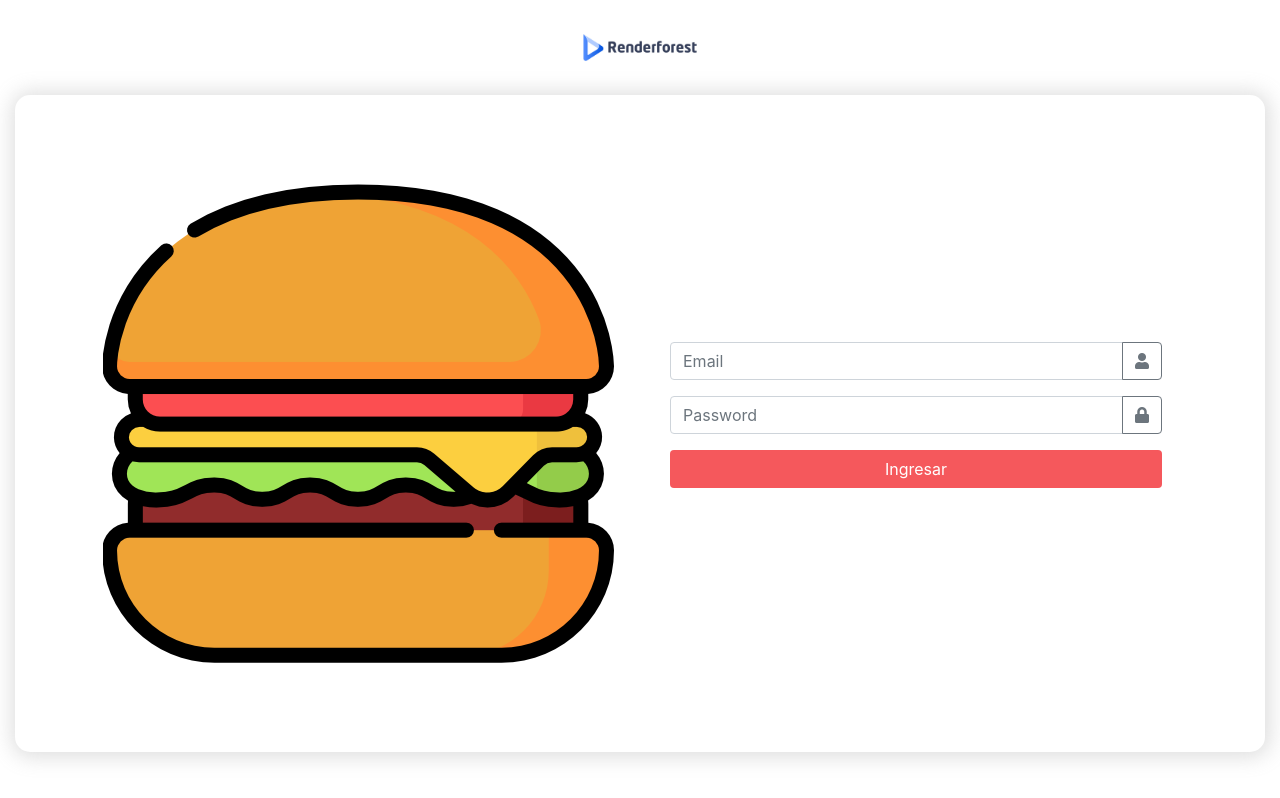
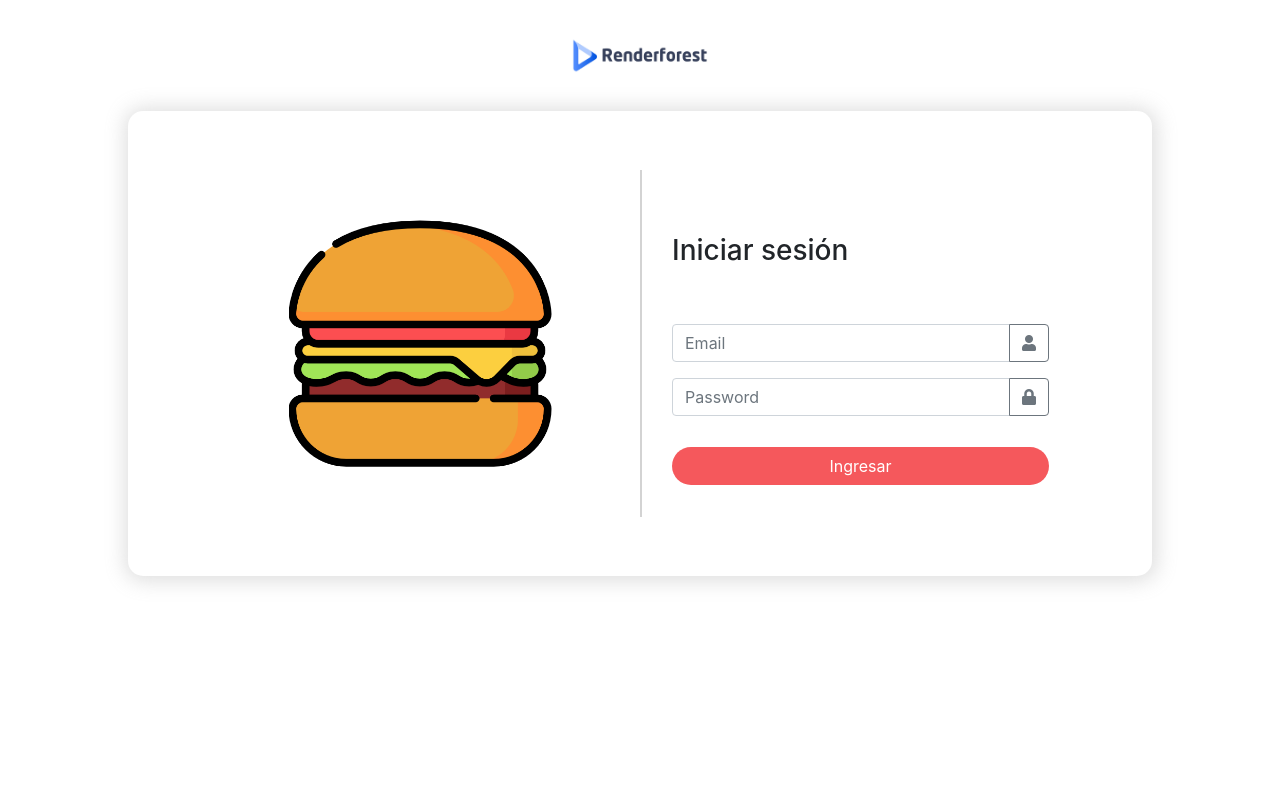
Before and after one commit to kathmontalvo/Burger-queen, a React app in the folder burger-queen/: page / in a window 1280 px wide. Built offline with nearby package versions, Linux system fonts and the light colour scheme.

Commit message:
style login box

```diff
--- a/burger-queen/src/components/App.js
+++ b/burger-queen/src/components/App.js
@@ -6,9 +6,9 @@ class App extends Component {
   render() {
     return (
       <>
-      <div className="container-fluid d-flex justify-content-center align-items-center column fill-available">
-      <Routes />
-      </div>
+        <div className="container-fluid d-flex justify-content-center align-items-center column fill-available">
+          <Routes />
+        </div>
       </>
     )
   }
--- a/burger-queen/src/components/Form.js
+++ b/burger-queen/src/components/Form.js
@@ -1,4 +1,5 @@
 import React, { useState } from 'react'
+// eslint-disable-next-line
 import { BrowserRouter as Router, Route, Link } from 'react-router-dom';
 import Inputs from './Input'
 
@@ -18,6 +19,7 @@ const Form = () => {
   }
   return (
     <form onSubmit={submitInfo} className="col-12 flex-column d-flex form-group">
+      <h3 className="py-5">Iniciar sesión</h3>
       <Inputs
         type='email'
         value={email}
--- a/burger-queen/src/components/Home.js
+++ b/burger-queen/src/components/Home.js
@@ -1,11 +1,14 @@
 import React from 'react';
+// eslint-disable-next-line
+import { BrowserRouter as Router, Route, Link } from 'react-router-dom';
 
-const Home =()=>{
-    return(
-        <div>
-            Home
-        </div>
-    )
+const Home = () => {
+  return (
+    <div>
+      Home
+      <Link to="/">Cerrar sesión</Link>
+    </div>
+  )
 }
 
 export default Home
--- a/burger-queen/src/components/ImgLogin.js
+++ b/burger-queen/src/components/ImgLogin.js
@@ -1,9 +1,9 @@
 import React from 'react';
 
-const ImgLogin = ({ imgSrc, cssClass }) => {
+const ImgLogin = ({ imgSrc, cssClass, imgClass }) => {
   return (
     <div className={cssClass}>
-      <img src={imgSrc} alt="img" className = "img-fluid" />
+      <img src={imgSrc} alt="img" className={imgClass} />
     </div>
   )
 }
--- a/burger-queen/src/components/Login.js
+++ b/burger-queen/src/components/Login.js
@@ -6,20 +6,24 @@ import logo from '../images/renderforest-logo2.jpg'
 
 const Login = () => {
   return (
-    // <div className=" h-100 d-flex align-items-center">
     <>
-      {/* <div className="col-12 logo"> */}
-        <ImgLogin imgSrc={logo} cssClass='col-12 logo'/>
-      {/* </div> */}
-
+      <ImgLogin
+        imgSrc={logo}
+        cssClass='col-12 text-center align-self-start'
+        imgClass="img-fluid logo"
+      />
       <div className='container col-12 d-flex align-items-center main-box'>
-        <ImgLogin imgSrc={img} cssClass="col-lg-6 justify-content-center main-img"/>
-        <div className="col-lg-6 py-3 d-flex align-items-center form-height">
+        <ImgLogin
+          imgSrc={img}
+          cssClass="col-lg-6 justify-content-center main-img"
+          imgClass="img-fluid"
+        />
+        <div
+          className="col-lg-6 py-3 d-flex align-items-center form-style flex-column">
           <Form />
         </div>
       </div>
-      </>
-    // </div>
+    </>
   )
 }
 export default Login
--- a/burger-queen/src/css/App.css
+++ b/burger-queen/src/css/App.css
@@ -1,49 +1,71 @@
 .container {
   flex-direction: column;
+  /* overflow: hidden; */
 }
+
 /* .fill-available{
   height: -webkit-fill-available;
 } */
-.btn-color{
+
+.btn-color {
   background-color: #F5585C;
   color: white;
+  border-radius: 20px;
+  margin-top: 15px;
 }
-.btn-color:hover{
+
+.btn-color:hover {
   background-color: rgb(248, 71, 77);
   color: white;
 }
-.column{
-  flex-direction:column;
+
+.column {
+  flex-direction: column;
+  padding-left: 10%;
+  padding-right: 10%;
 }
-.logo{
+
+.logo {
   text-align: center;
   max-width: 200px;
   /* position: absolute;
   top: 20px; */
 }
-.main-box{
+
+.main-box {
   border: solid #00000000;
   padding: 10px;
   border-radius: 15px;
   box-shadow: yellow;
   box-shadow: 1px 1px 20px 4px #9c9a9a54;
+  margin-bottom: 10%;
 }
 
-.main-img{
+.main-img {
   max-width: 60%;
+  padding-bottom: 8%;
 }
 
-.form-height{
-  height: 50vh;
+.form-style {
+  height: 50%;
 }
 
-@media (min-width: 768px){
-  .main-box{
-    padding: 70px;
+@media (min-width: 768px) {
+  .main-box {
+    padding-left: 70px;
+    padding-right: 70px;
   }
 }
-@media (min-width: 960px){
-  .container{
+
+@media (min-width: 960px) {
+  .container {
     flex-direction: row;
   }
+  .form-style {
+    border-left: solid lightgrey 2px;
+  }
+  .main-img{
+    max-width: 50%;
+    padding: 10%;
+  }
 }
```
Also changed, not shown: burger-queen/src/components/Router.js (+4 -4 lines). Lines whose indentation alone changed are shown as unchanged.
